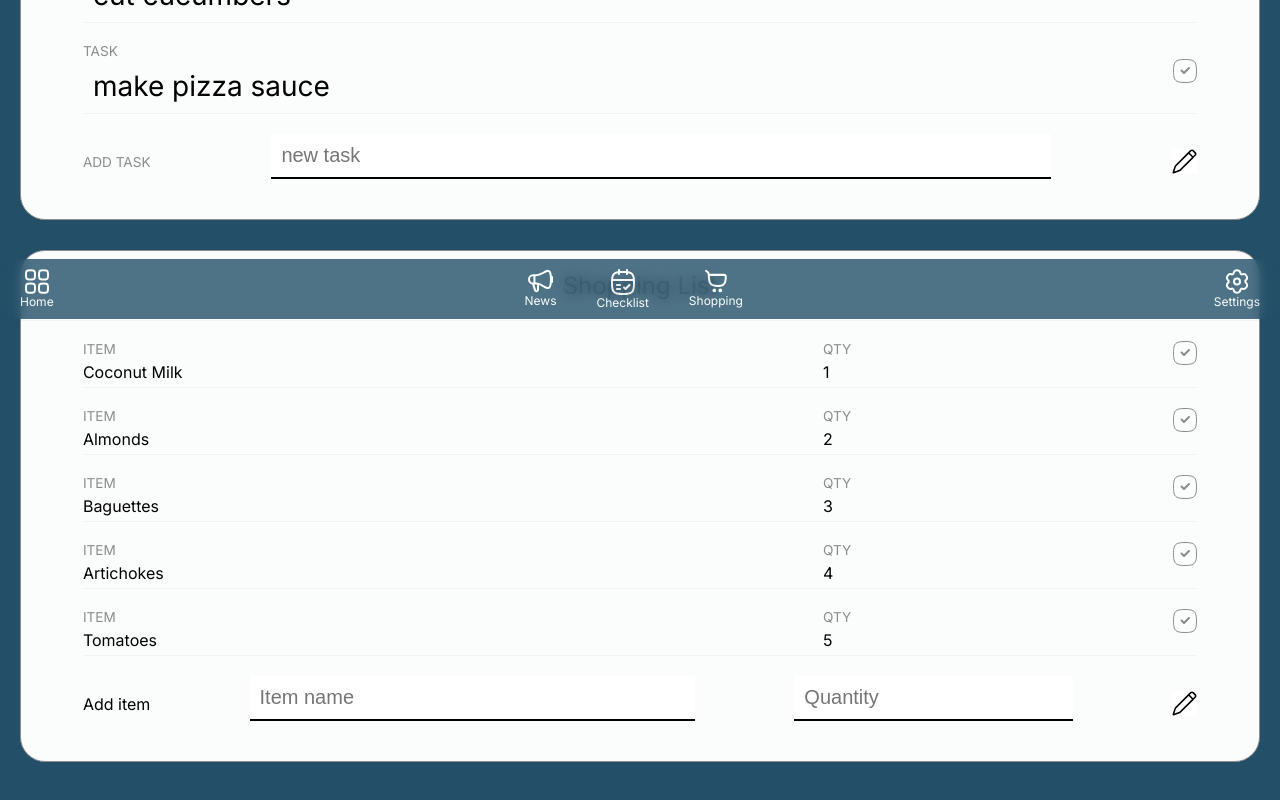
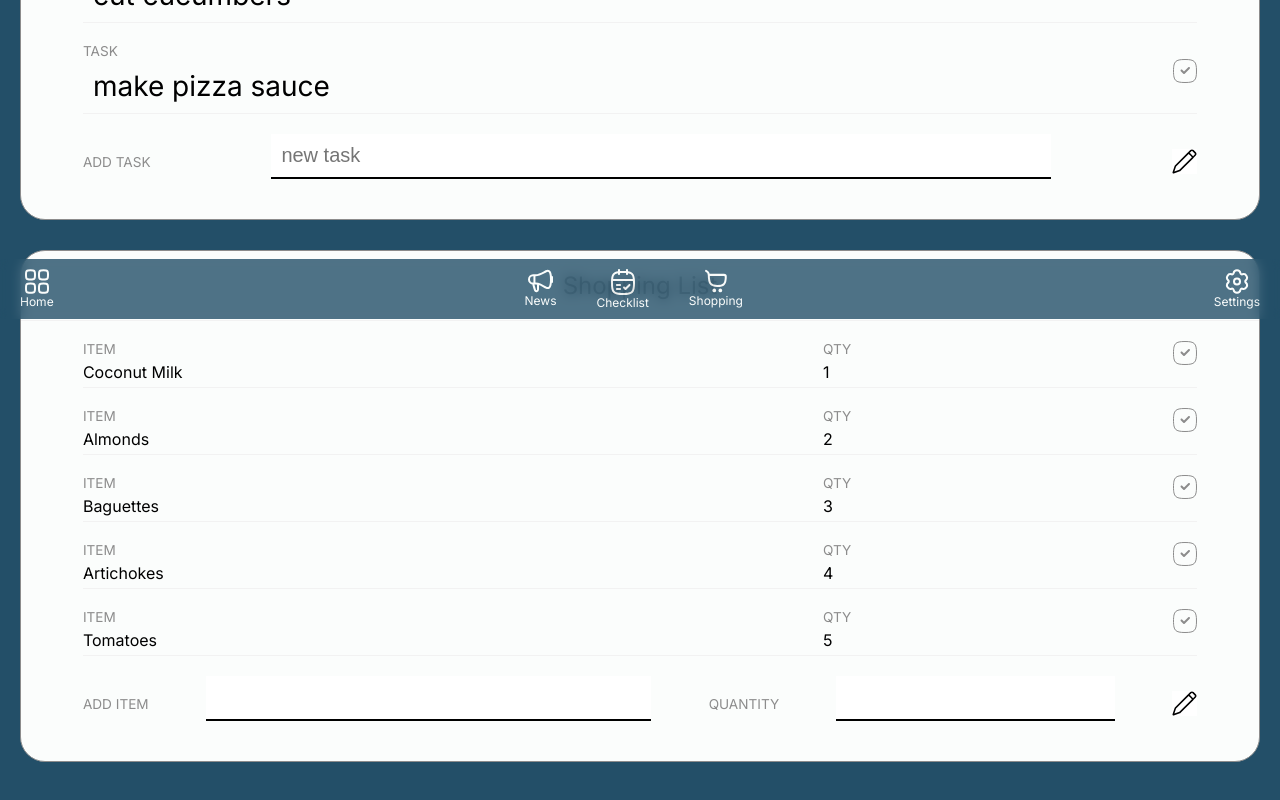
Before and after one commit to tinaxgao/planner, a React (Create React App) app: page / in a window 1280 px wide. Shown: the part 481-1281 px from the top of the page. Built offline with nearby package versions, Linux system fonts and the light colour scheme.

Commit message:
shopping list all components

```diff
--- a/src/components/shoppinglist/AddShoppingListItem.js
+++ b/src/components/shoppinglist/AddShoppingListItem.js
@@ -3,7 +3,7 @@ import { useDispatch } from "react-redux";
 import { addItem } from "./shoppingListSlice";
 
 const AddShoppingListItem = () => {
-  const [newItem, setNewItem] = useState({ content: "", quantity: "" });
+  const [newItem, setNewItem] = useState({ itemName: "", quantity: "" });
   const dispatch = useDispatch();
 
   // Set new item based on input
@@ -15,26 +15,25 @@ const AddShoppingListItem = () => {
   const handleSubmit = (e) => {
     e.preventDefault();
     dispatch(addItem(newItem));
-    setNewItem({ content: "", quantity: "" });
+    setNewItem({ itemName: "", quantity: "" });
   };
 
   return (
     <div>
       <form onSubmit={handleSubmit}>
-      <label>Add item</label>
+      <label className="formLabel">Add item</label>
         <input
           type="text"
           id="itemContent"
-          name="content"
-          placeholder="Item name"
+          name="itemName"
           onChange={handleChange}
-          value={newItem.content}
+          value={newItem.itemName}
         />
+        <label className="formLabel">Quantity</label>
         <input
           type="text"
           id="itemQty"
           name="quantity"
-          placeholder="Quantity"
           onChange={handleChange}
           value={newItem.quantity}
         />
--- a/src/components/shoppinglist/ShoppingList.js
+++ b/src/components/shoppinglist/ShoppingList.js
@@ -12,7 +12,7 @@ const Checklist = () => {
     <div key={a.id} className="items">
       <div id="col1">
         <div className="toplabel">Item</div>
-        {a.content}
+        {a.itemName}
       </div>
       <div id="col2">
         <div className="toplabel">Qty</div>
--- a/src/components/shoppinglist/shoppingListSlice.js
+++ b/src/components/shoppinglist/shoppingListSlice.js
@@ -3,11 +3,11 @@ import { createSlice } from "@reduxjs/toolkit";
 // The initial state of the shopping list
 const initialState = {
     shoppingList: [
-        { id: 1, content: "Coconut Milk", quantity: "1" },
-        { id: 2, content: "Almonds", quantity: "2" },
-        { id: 3, content: "Baguettes", quantity: "3" },
-        { id: 4, content: "Artichokes", quantity: "4" },
-        { id: 5, content: "Tomatoes", quantity: "5" },
+        { id: 1, itemName: "Coconut Milk", quantity: "1" },
+        { id: 2, itemName: "Almonds", quantity: "2" },
+        { id: 3, itemName: "Baguettes", quantity: "3" },
+        { id: 4, itemName: "Artichokes", quantity: "4" },
+        { id: 5, itemName: "Tomatoes", quantity: "5" },
     ],
 };
 
@@ -19,7 +19,7 @@ const shoppingListSlice = createSlice({
         addItem: (state, action) => {
             state.shoppingList.push({
                 id: state.shoppingList.length + 1,
-                content: action.payload.content,
+                itemName: action.payload.itemName,
                 quantity: action.payload.quantity,
             });
         },
```
